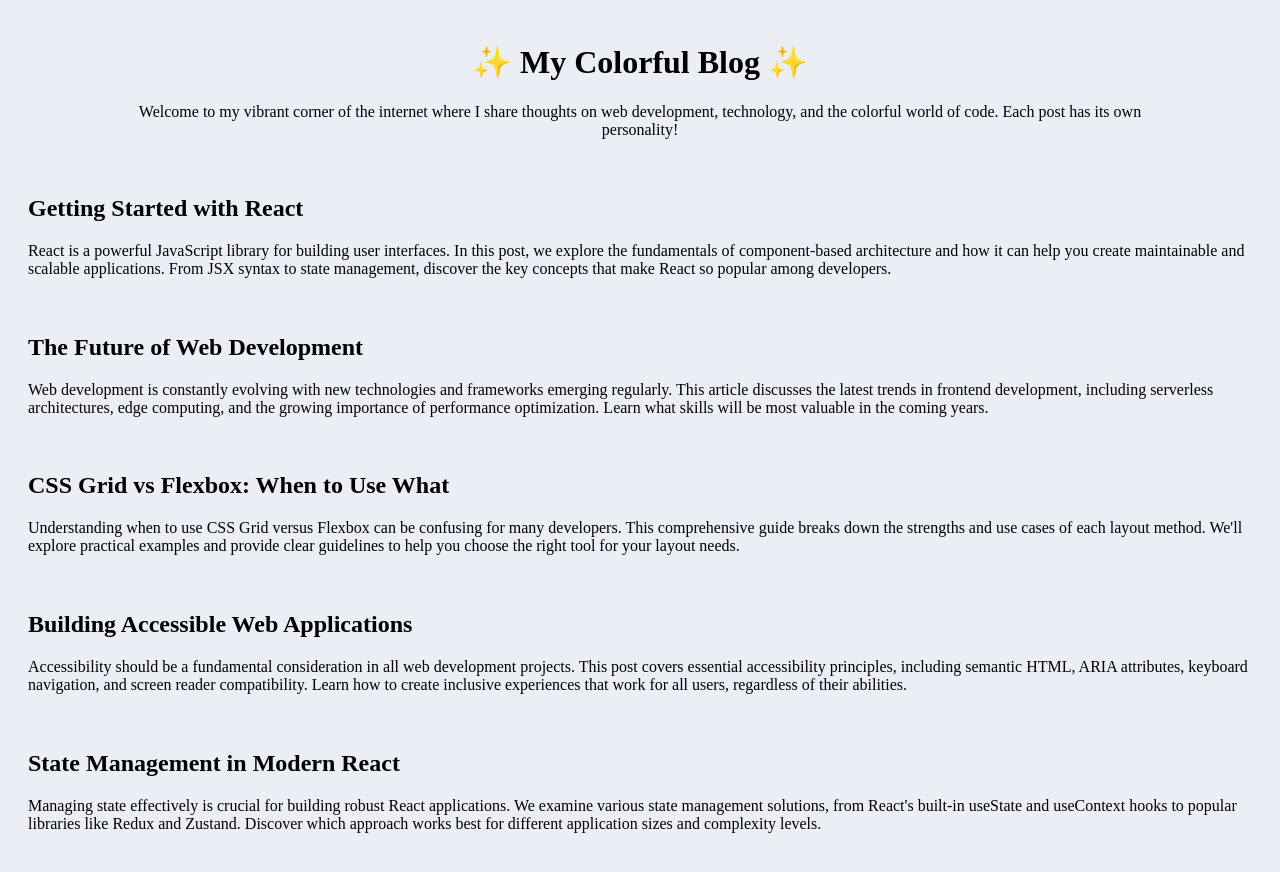
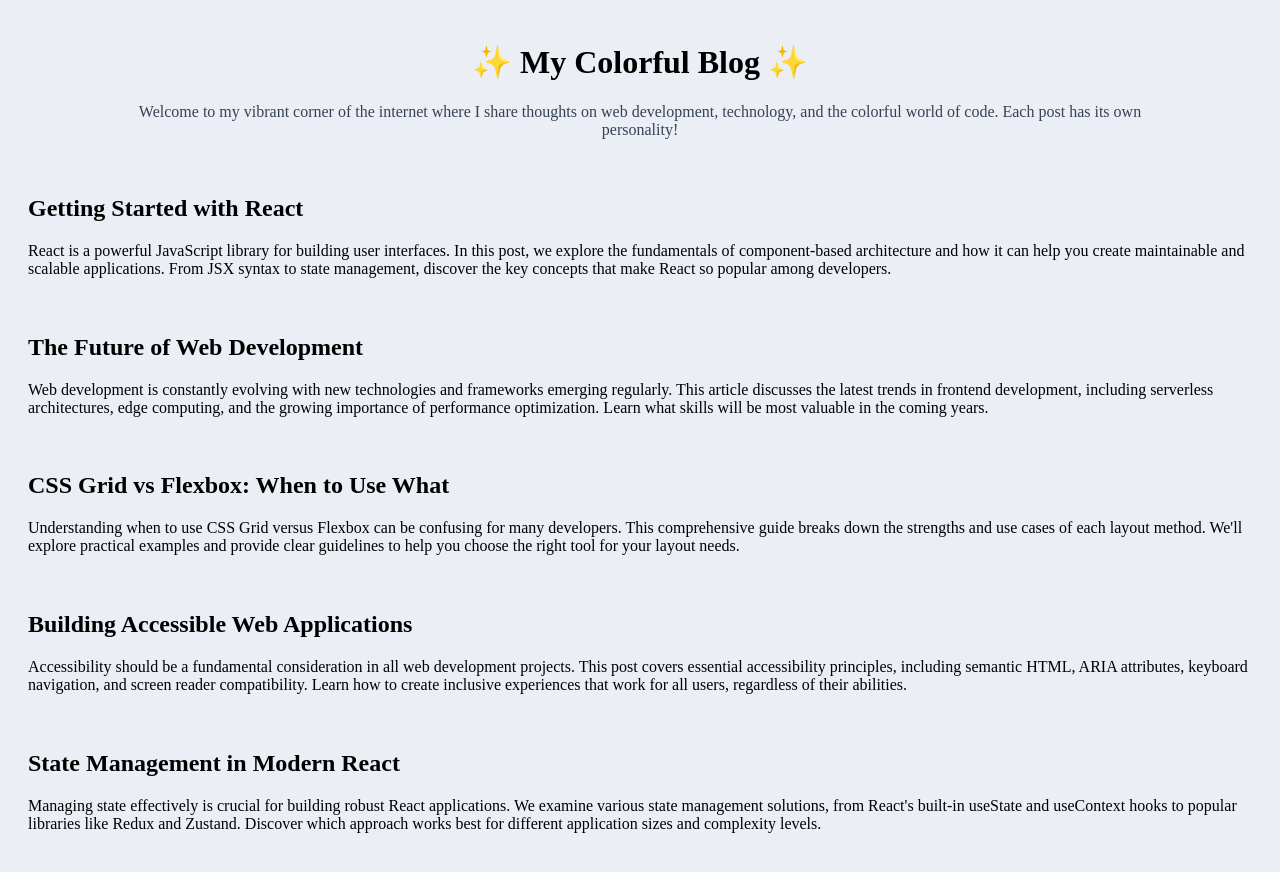
Before and after one commit to r-el/pseudo-selectors, a plain HTML site: page index.html in a window 1280 px wide. Drawn offline with Linux system fonts and the light colour scheme.

Commit message:
Fix color property for description text in header

```diff
--- a/style.css
+++ b/style.css
@@ -27,6 +27,7 @@ header {
 
 #description {
   text-align: center;
+  color: oklch(0.373 0.034 259.733);
 }
 
 /* Cards rules */
```
